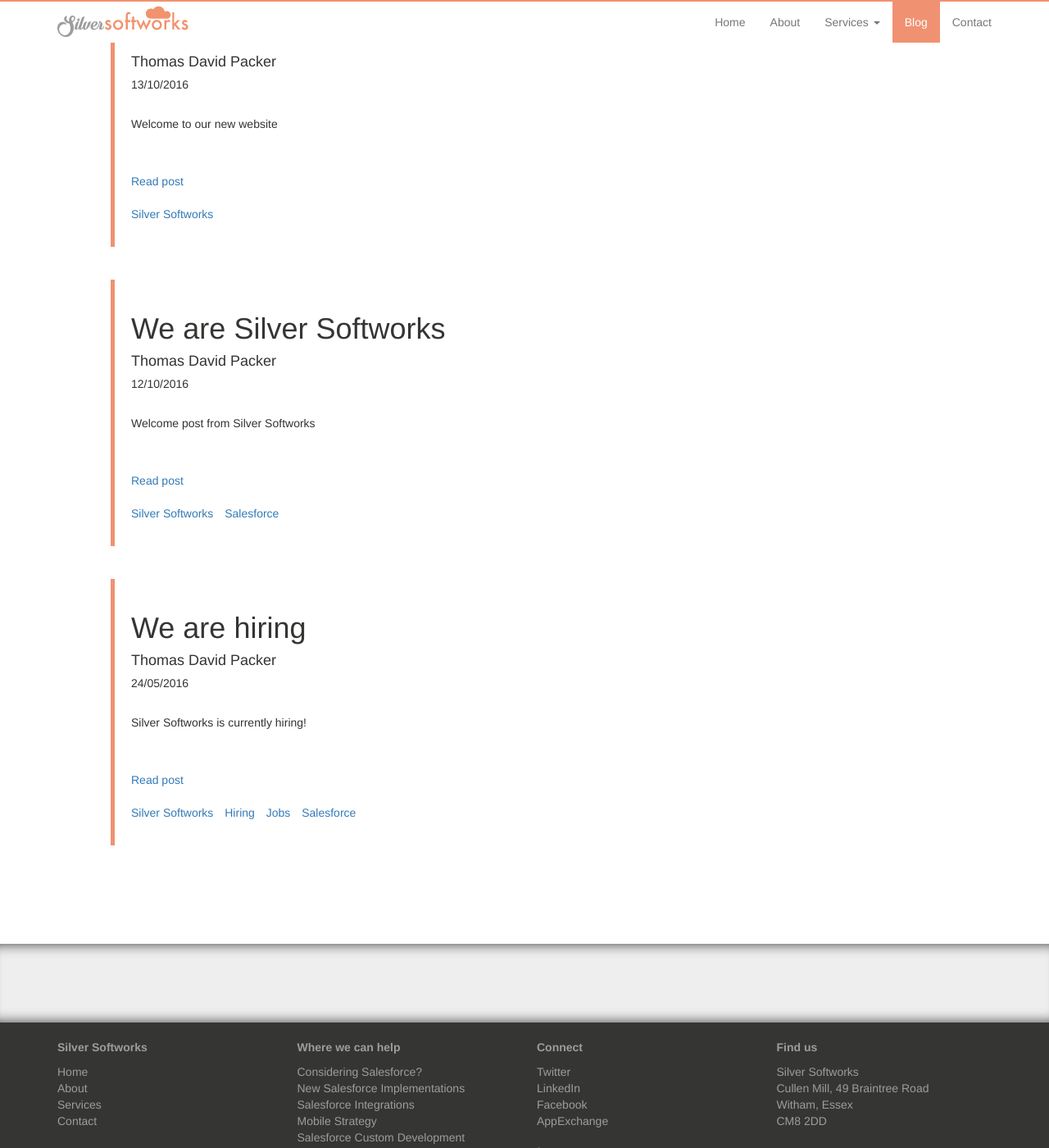
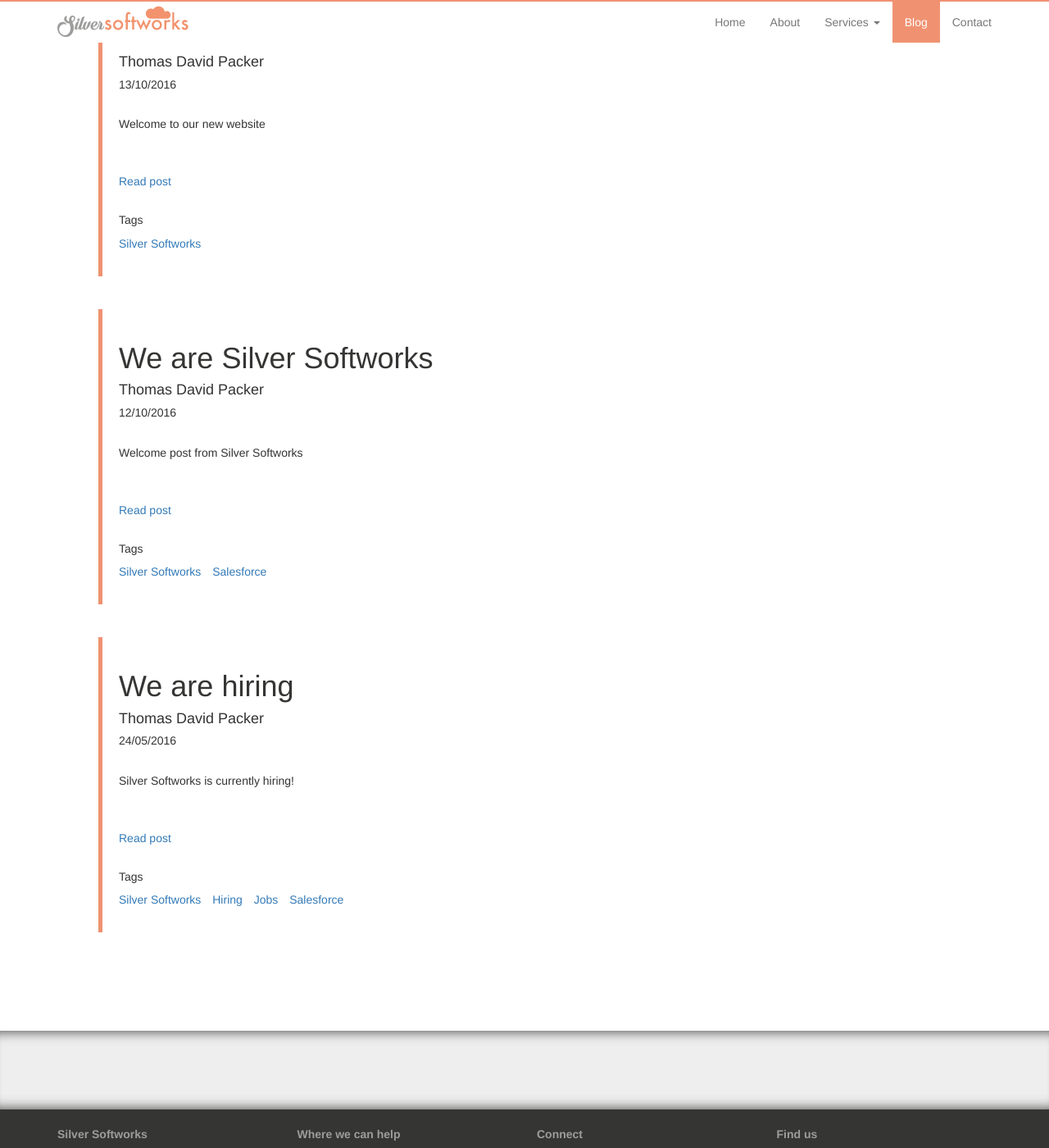
Before and after one commit to ThomasDavidPacker/Silver-Softworks, a Jekyll site: the page built from blog.html, in a window 1280 px wide and 1400 px high, scrolled down 711 px. Shown: the whole window at 82% size. Built offline with Jekyll 4.4.1, drawn with Linux system fonts in a browser that asks for light colours; nearby versions of some CDN libraries.

Commit message:
Updates
Updates

```diff
--- a/blog.html
+++ b/blog.html
@@ -22,13 +22,13 @@
 	</div>
 
 	<div class="c_section_large">
-		<div class="container">
+		<!--<div class="container">-->
 
 			{% for post in site.posts %}
 
 				<div class="row">
 					<div class="col-md-12">
-						<div class="c_post_container">
+						<div class="c_section_content">
 							<div class="c_post">
 								<div class="c_post_header">
 									<h1><a href="{{ post.url }}">{{ post.title }}</a></h1>
@@ -40,6 +40,7 @@
 									<a href="{{ post.url }}"> Read post</a>
 								</div>
 								<div class="c_post_footer">
+									<h5>Tags</h5>
 									<ul class="list-inline">
 										{% for category in post.categories %}
 											<li><a>{{ category }}</a></li>
@@ -53,6 +54,6 @@
 
 			{% endfor %}
 
-		</div>
+		<!--</div>-->
 	</div>
 </div>
```
